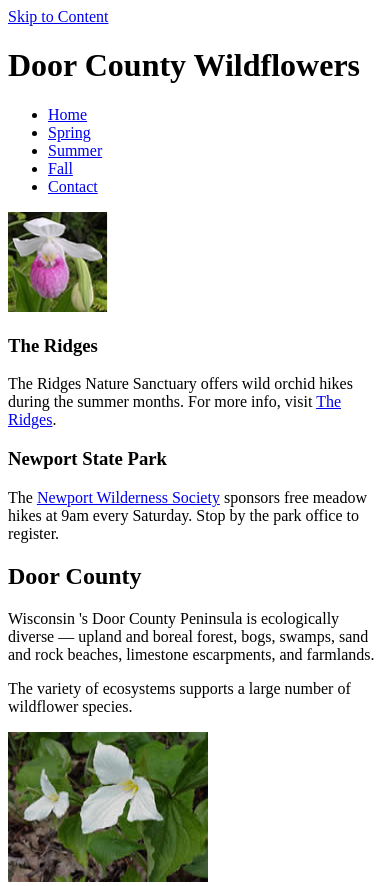
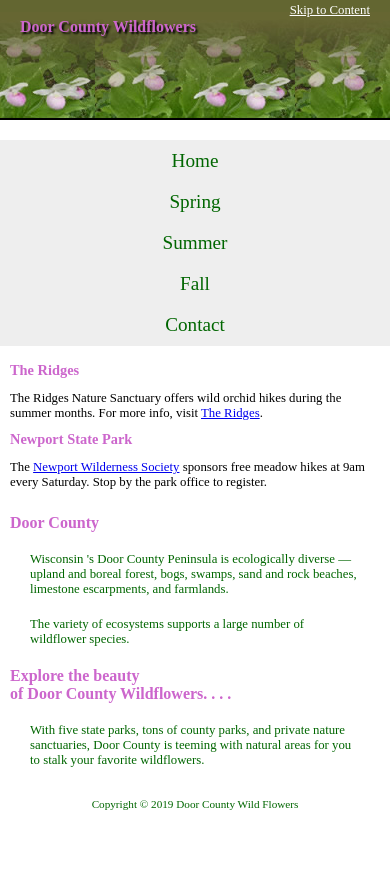
Before and after one commit to 44144-f19/ch7inclassnotes-racheladamson, a plain HTML site: page index.html in a window 390 px wide. Shown: the top 886 px of the page. After the commit the page ends 844 px from the top, so only its background shows below. Drawn offline with Linux system fonts and the light colour scheme.

Commit message:
Ch. 7 In Class Notes
Using CSS and HTML to create a print preview

```diff
--- /dev/null
+++ b/Spring.html
@@ -0,0 +1,43 @@
+<!DOCTYPE html>
+<html lang="en">
+<head>
+	<title>Door County Wildflowers - Spring </title>
+	<meta charset="utf-8">
+	<meta name="viewport" content="width=device-width, initial=scale=1.0">
+    <link rel="stylesheet" href="style.css" media="screen">
+		<link rel="stylesheet" href="styleprint.css" media="print">
+</head>
+<body>
+<div id="container">
+    <header>
+        <span><a href="#content">Skip to Content</a></span>
+        <h1>Door County Wildflowers - Spring </h1>
+    </header>
+    <nav>
+      <ul>
+        <li><a href="index.html">Home</a></li>
+        <li><a href="spring.html">Spring</a></li>
+        <li><a href="summer.html">Summer</a></li>
+        <li><a href="fall.html">Fall</a></li>
+        <li><a href="contact.html">Contact</a></li>
+       </ul>
+        <img src="plsthumb.jpg" alt="Orchid" width="100" height="100">
+    </nav>
+    <aside>
+       <h3>The Ridges</h3>
+       <p class="news">The Ridges Nature Sanctuary offers wild orchid hikes during the summer months. For more info, visit <a href=
+        " http://www.ridgesanctuary.org " target = "_blank" >The Ridges</a>.</p>
+        <h3>Newport State Park</h3>
+        <p class="news">The <a href=" http://www.newportwildernesssociety.org " target="blank">
+        Newport Wilderness Society</a> sponsors free meadow hikes at 9am every Saturday. Stop by the park office to register.</p>
+    </aside>
+    <main id="content">
+        <p> Spring
+        </p>
+
+        <footer> Copyright &copy; 2019 Door County Wild Flowers<br>
+        </footer>
+        </main>
+  </div>
+</body>
+</html>
--- a/index.html
+++ b/index.html
@@ -3,7 +3,9 @@
 <head>
 	<title>Door County Wildflowers</title>
 	<meta charset="utf-8">
-    <link rel="stylesheet" href="style.css">
+	<meta name="viewport" content="width=device-width, initial=scale=1.0">
+    <link rel="stylesheet" href="style.css" media="screen">
+		<link rel="stylesheet" href="styleprint.css" media="print">
 </head>
 <body>
 <div id="container">
--- /dev/null
+++ b/style.css
@@ -0,0 +1,97 @@
+header, nav, main, footer, aside {display: block;}
+*{box-sizing: border-box;}
+body {margin: 0;
+      background-color: #fff;
+}
+#contaniner {color: #060;
+            font-family: Verdana, Arial, sans-serif;
+}
+header {background-color: #636631;
+        background-image: url(showybg.jpg);
+        background-position: bottom;
+        background-repeat: repeat-x;
+        height: 120px;
+        color: #c6c;
+        text-align: right;
+        padding: 0 20px;
+        border-bottom: 2px solid #000;
+      }
+nav {float:left;
+    width: 150px;
+    background-color: #eee;
+}
+aside {float: right;
+          width: 200px;
+}
+main {margin: 0 21px 0 160px;
+        padding: 1px 10px 20px 10px;
+        background-color: #fff;
+        color: #060;
+}
+      footer {font-size: .70em;
+      text-align: center;
+      color: #060;
+      background-color: #fff;
+      padding-top: 10px;
+      clear: both;
+}
+h1 {margin-top: 0px;
+      font-size: 3em;
+      text-align: left;
+      text-shadow: 2px 2px 2px #000;
+}
+header a{font-size: 0.80em;}
+header a:link, header a:visited {color: #fff}
+header a:focus, header a:hover {color: #eee;}
+
+nav ul {margin-top: 20px;
+        list-style-type: none;
+}
+nav a {text-decoration: none;
+      font-size: 1.2em;
+}
+nav a:link{color: #060;}
+nav a:visited{color: #030;}
+nav a:focus, nav a:hover{color: #c6c;}
+nav a:active{color: #000;}
+nav img {margin: 30px;}
+main p {margin: 20px;}
+main h2, main h3 {color: #c6c;}
+.floatright {margin: 10px;
+            float: right;
+}
+aside h3 {padding-bottom: 2px;
+          border-bottom: 1px, solid #000;
+          margin: 10px;
+          font-size: .90em;
+          color: #c6c;
+}
+.news {font-size: .80em;
+      margin: 10px;
+}
+
+@media only screen and (max-width: 1024px){
+      body {margin: 0px;}
+      main {margin: 0px;}
+      #contaniner{min-width: auto;}
+      nav {float: none; width: auto;}
+      aside {float: none; width: auto;}
+      nav li {display: inline-block; padding: .5em;}
+      nav ul {text-align: center;}
+      nav img {display: none;}
+      h1, h2, h3 {font-size: 120%;}
+      p {font-size: 90%;}
+
+}
+@media only screen and (max-width: 768px){
+    #contaniner {min-width: auto;}
+    h1, h2, h3 {font-size: 100%;}
+    p, news {font-size: 80%;}
+    nav, nav ul, nav li {padding: 0px;}
+    nav li {display: block;}
+    nav a {display: block;
+          padding: .5em 0;
+          border-bottom: 2px ridge #0005d;}
+    img {display: none;}
+
+}
--- /dev/null
+++ b/styleprint.css
@@ -0,0 +1,54 @@
+header, nav, main, footer, aside {display: block;}
+*{box-sizing: border-box;}
+body {margin: 0;
+      background-color: #fff;
+}
+#contaniner {color: #060;
+            font-family: Verdana, Arial, sans-serif;
+}
+header {background-color: #fff;
+        color: #c6c;
+        text-align: right;
+        padding: 0 20px;
+        border-bottom: 2px solid #000;
+      }
+nav {display: none;
+}
+aside {float: right;
+          width: 40%;
+}
+main {margin: 0 21px 0 160px;
+        padding: 1px 10px 20px 10px;
+        background-color: #fff;
+        color: #060;
+        font-size: 12pt;
+}
+      footer {font-size: .70em;
+      text-align: center;
+      color: #060;
+      background-color: #fff;
+      padding-top: 10px;
+}
+h1 {margin-top: 0px;
+      text-shadow: 2px 2px 2px #000;
+      font-size: 24pt;
+}
+header a{display: none;}
+
+main p {margin: 20px;}
+main h2, main h3 {color: #c6c; background-color: #fff;}
+.floatright {margin: 10px;
+            float: right;
+}
+aside h3 {padding-bottom: 2px;
+          border-bottom: 1px, solid #000;
+          margin: 10px;
+          font-size: .90em;
+          color: #c6c;
+}
+.news {font-size: 10pt;
+      margin: 10px;
+}
+img {display: none;}
+aside a{text-decoration: none;}
+aside a:after{content: " ("attr(href)")";}
```
Also changed, not shown: Summer.html (added, +43 -0 lines), contact.html (added, +45 -0 lines), fall.html (added, +43 -0 lines), 2 other files.
